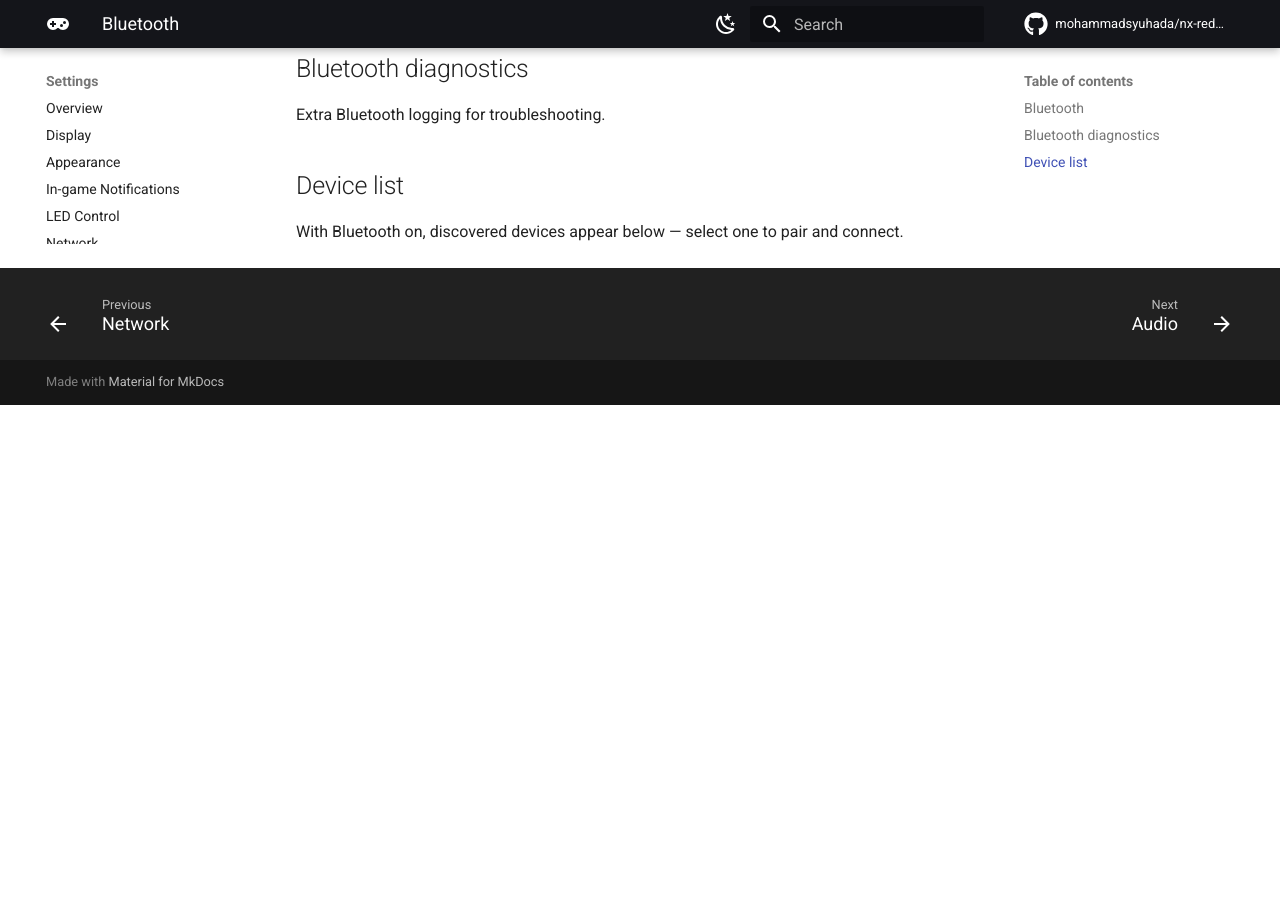
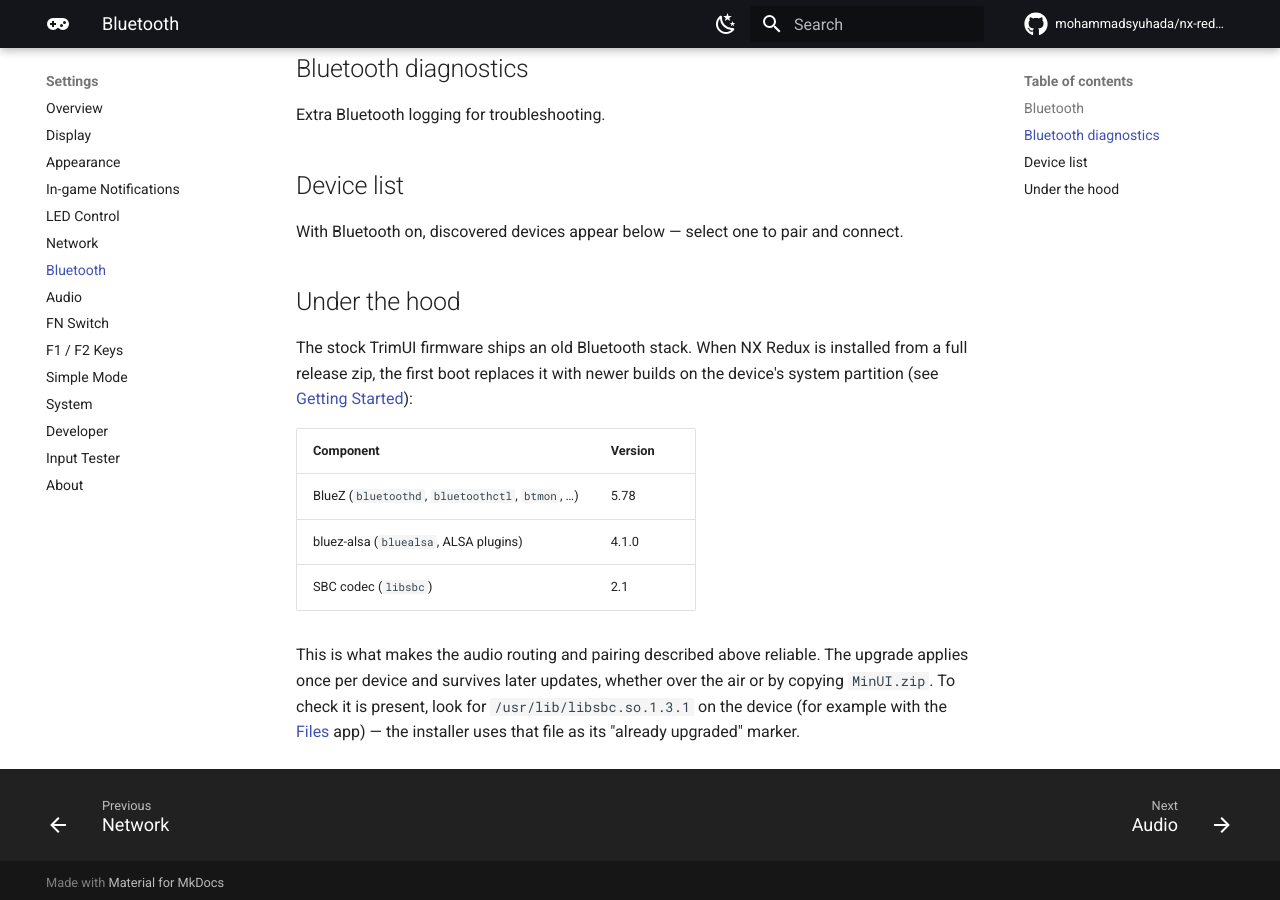
Before and after one commit to mohammadsyuhada/nx-redux-docs, an MkDocs documentation site: the page built from docs/settings/bluetooth.md, in a window 1280 px wide and 900 px high, scrolled down 666 px. Built offline with MkDocs 1.6.1 and Material for MkDocs 9.7.7, drawn with Linux system fonts in a browser that asks for light colours; comment, search, counter and statistics services are not loaded; before the commit the page ends 1071 px from its top, so only the background shows below that.

Commit message:
docs(settings): document the first-boot Bluetooth stack upgrade in Bluetooth, Getting Started and FAQ

```diff
--- a/docs/settings/bluetooth.md
+++ b/docs/settings/bluetooth.md
@@ -18,3 +18,23 @@
 
 With Bluetooth on, discovered devices appear below — select one to pair
 and connect.
+
+## Under the hood
+
+The stock TrimUI firmware ships an old Bluetooth stack. When NX Redux is
+installed from a full release zip, the first boot replaces it with newer
+builds on the device's system partition (see
+[Getting Started](../getting-started.md#installing)):
+
+| Component | Version |
+| --- | --- |
+| BlueZ (`bluetoothd`, `bluetoothctl`, `btmon`, …) | 5.78 |
+| bluez-alsa (`bluealsa`, ALSA plugins) | 4.1.0 |
+| SBC codec (`libsbc`) | 2.1 |
+
+This is what makes the audio routing and pairing described above reliable.
+The upgrade applies once per device and survives later updates, whether
+over the air or by copying `MinUI.zip`. To check it is present, look for
+`/usr/lib/libsbc.so.1.3.1` on the device (for example with the
+[Files](../apps/files.md) app) — the installer uses that file as its
+"already upgraded" marker.
```
Also changed, not shown: docs/getting-started.md (+10 -0 lines), docs/reference/faq.md (+15 -0 lines).
